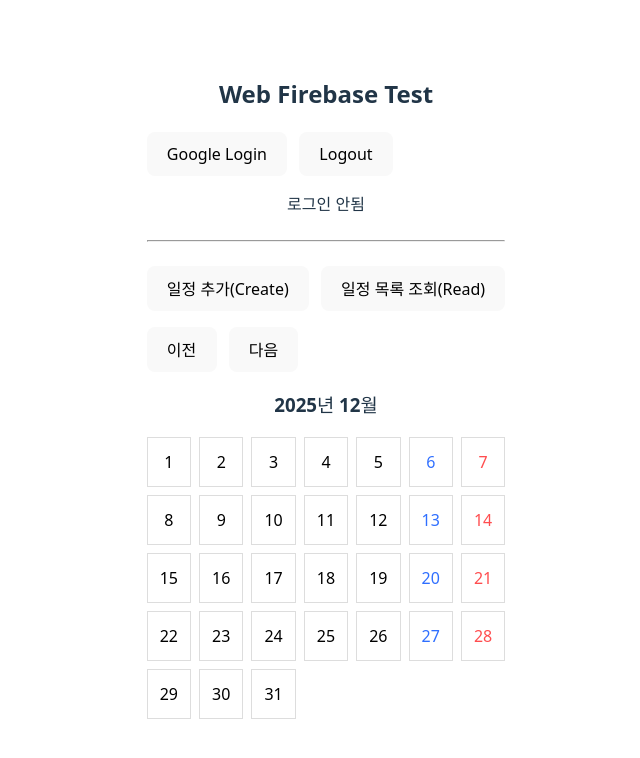
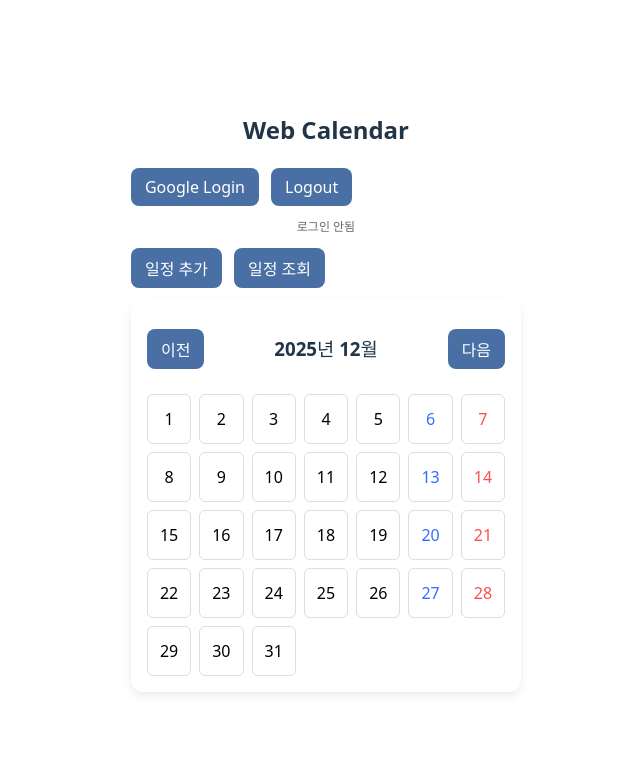
Before and after one commit to 202413059-cloud/calendar-term-project, a Vue app in the folder web/: page / in a window 1280 px wide. Shown: the top 758 px of the page, without its empty margins (314-954 px from the left). Built offline with nearby package versions, Linux system fonts and the light colour scheme.

Commit message:
Update App.vue

```diff
--- a/web/src/App.vue
+++ b/web/src/App.vue
@@ -1,5 +1,5 @@
 <script setup>
-import { ref, computed } from "vue";
+import { ref, computed, watch } from "vue";
 import { auth, db } from "./firebase";
 
 // Auth
@@ -19,6 +19,11 @@ import {
 } from "firebase/firestore";
 
 /* =========================
+   🎨 디자인 상수
+========================= */
+const POINT_COLOR = "#4a6fa5";
+
+/* =========================
    🔐 Auth 상태
 ========================= */
 const uid = ref("");
@@ -32,6 +37,7 @@ const login = async () => {
   const provider = new GoogleAuthProvider();
   const result = await signInWithPopup(auth, provider);
   uid.value = result.user.uid;
+  await fetchEvents(); // 🔥 로그인 후 자동 조회
 };
 
 const logout = async () => {
@@ -39,17 +45,15 @@ const logout = async () => {
   uid.value = "";
   events.value = [];
   filteredEvents.value = [];
+  selectedDate.value = null;
 };
 
 /* =========================
-   📌 STEP 3: Create
+   📌 Create
 ========================= */
 const addEvent = async () => {
   const user = auth.currentUser;
-  if (!user) {
-    alert("먼저 로그인하세요");
-    return;
-  }
+  if (!user) return;
 
   await addDoc(collection(db, "users", user.uid, "events"), {
     title: "테스트 일정",
@@ -59,11 +63,11 @@ const addEvent = async () => {
     createdAt: serverTimestamp(),
   });
 
-  alert("일정 추가 완료!");
+  await fetchEvents();
 };
 
 /* =========================
-   📌 STEP 4: Read
+   📌 Read
 ========================= */
 const fetchEvents = async () => {
   const user = auth.currentUser;
@@ -84,7 +88,7 @@ const fetchEvents = async () => {
 };
 
 /* =========================
-   📌 STEP 5: 날짜 필터링 (기존)
+   📌 날짜 필터링
 ========================= */
 const getEventsByDate = (date) => {
   filteredEvents.value = events.value.filter(
@@ -93,32 +97,26 @@ const getEventsByDate = (date) => {
 };
 
 /* =========================
-   📌 STEP 6: Update
+   📌 Update
 ========================= */
 const updateEvent = async (eventId) => {
   const user = auth.currentUser;
-  if (!user) {
-    alert("먼저 로그인하세요");
-    return;
-  }
+  if (!user) return;
 
   await updateDoc(
     doc(db, "users", user.uid, "events", eventId),
     { title: "수정된 일정" }
   );
 
-  alert("일정 수정 완료!");
+  await fetchEvents();
 };
 
 /* =========================
-   📌 STEP 7: Delete
+   📌 Delete
 ========================= */
 const deleteEvent = async (eventId) => {
   const user = auth.currentUser;
-  if (!user) {
-    alert("먼저 로그인하세요");
-    return;
-  }
+  if (!user) return;
 
   await deleteDoc(
     doc(db, "users", user.uid, "events", eventId)
@@ -131,7 +129,7 @@ const deleteEvent = async (eventId) => {
 };
 
 /* =========================
-   📅 STEP 1: 캘린더 UI
+   📅 캘린더 UI
 ========================= */
 const currentDate = ref(new Date());
 
@@ -141,29 +139,28 @@ const month = () => currentDate.value.getMonth(); // 0~11
 const getDaysInMonth = (year, month) => {
   const days = [];
   const lastDay = new Date(year, month + 1, 0).getDate();
-
   for (let i = 1; i <= lastDay; i++) {
     days.push(new Date(year, month, i));
   }
   return days;
 };
 
-const days = computed(() => {
-  return getDaysInMonth(year(), month());
-});
+const days = computed(() =>
+  getDaysInMonth(year(), month())
+);
 
 /* =========================
-   📅 STEP 2: 요일 색상
+   📅 요일 색상
 ========================= */
 const getDayClass = (date) => {
-  const day = date.getDay(); // 0:일, 6:토
+  const day = date.getDay();
   if (day === 0) return "sunday";
   if (day === 6) return "saturday";
   return "weekday";
 };
 
 /* =========================
-   📅 STEP 3: 월 이동
+   📅 월 이동
 ========================= */
 const prevMonth = () => {
   currentDate.value = new Date(year(), month() - 1, 1);
@@ -174,79 +171,139 @@ const nextMonth = () => {
 };
 
 /* =========================
-   📅 STEP 4: 날짜 클릭
+   📅 날짜 선택
 ========================= */
 const selectedDate = ref(null);
 
 const selectDate = (date) => {
   const ymd = date.toISOString().slice(0, 10);
   selectedDate.value = ymd;
-  getEventsByDate(ymd); // 🔥 캘린더 클릭 → 일정 필터링
+  getEventsByDate(ymd);
 };
+
+/* 🔄 달 바뀌면 선택 초기화 */
+watch(currentDate, () => {
+  selectedDate.value = null;
+  filteredEvents.value = events.value;
+});
 </script>
 
 <template>
-  <div style="padding:24px">
-    <h2>Web Firebase Test</h2>
+  <div class="page">
+    <h2>Web Calendar</h2>
 
     <!-- 로그인 -->
-    <div style="display:flex; gap:12px; margin-bottom:16px;">
+    <div class="row">
       <button @click="login">Google Login</button>
       <button @click="logout">Logout</button>
     </div>
 
-    <p v-if="uid">현재 로그인 UID: {{ uid }}</p>
-    <p v-else>로그인 안됨</p>
+    <p v-if="uid" class="uid">UID: {{ uid }}</p>
+    <p v-else class="uid">로그인 안됨</p>
 
-    <hr style="margin:24px 0;" />
-
-    <!-- CRUD 버튼 -->
-    <div style="display:flex; gap:12px; margin-bottom:16px;">
-      <button @click="addEvent">일정 추가(Create)</button>
-      <button @click="fetchEvents">일정 목록 조회(Read)</button>
+    <!-- CRUD -->
+    <div class="row">
+      <button @click="addEvent">일정 추가</button>
+      <button @click="fetchEvents">일정 조회</button>
     </div>
 
-    <!-- 📅 월 이동 -->
-    <div style="display:flex; gap:12px; margin-bottom:12px;">
+    <!-- 캘린더 카드 -->
+    <div class="card">
+      <div class="row space">
         <button @click="prevMonth">이전</button>
+        <h3>{{ year() }}년 {{ month() + 1 }}월</h3>
         <button @click="nextMonth">다음</button>
       </div>
 
-    <h3>{{ year() }}년 {{ month() + 1 }}월</h3>
-
-    <!-- 📅 캘린더 -->
       <div class="calendar">
         <div
           v-for="day in days"
           :key="day.toISOString()"
           class="day"
-        :class="getDayClass(day)"
+          :class="[
+            getDayClass(day),
+            selectedDate === day.toISOString().slice(0,10) ? 'active' : ''
+          ]"
           @click="selectDate(day)"
         >
           {{ day.getDate() }}
         </div>
       </div>
+    </div>
 
-    <!-- 📌 선택 날짜 일정 -->
-    <div v-if="selectedDate" class="selected">
+    <!-- 선택 날짜 일정 카드 -->
+    <div v-if="selectedDate" class="card">
       <h3>{{ selectedDate }} 일정</h3>
 
-      <ul>
+      <ul v-if="filteredEvents.length">
         <li v-for="event in filteredEvents" :key="event.id">
           {{ event.title }}
           ({{ event.startTime }} ~ {{ event.endTime }})
+          <button @click="updateEvent(event.id)">수정</button>
+          <button class="danger" @click="deleteEvent(event.id)">삭제</button>
         </li>
       </ul>
+
+      <p v-else class="empty">일정이 없습니다</p>
     </div>
   </div>
 </template>
 
 <style>
+.page {
+  padding: 24px;
+  background: #fff;
+}
+
+:root {
+  --point: #4a6fa5;
+}
+
+.row {
+  display: flex;
+  gap: 12px;
+  margin-bottom: 12px;
+  align-items: center;
+}
+
+.row.space {
+  justify-content: space-between;
+}
+
+button {
+  background: var(--point);
+  color: #fff;
+  border: none;
+  border-radius: 8px;
+  padding: 8px 14px;
+  cursor: pointer;
+}
+
+button.danger {
+  background: #ff4d4f;
+}
+
+button:hover {
+  opacity: 0.9;
+}
+
+.uid {
+  font-size: 12px;
+  color: #666;
+}
+
+.card {
+  background: #fff;
+  box-shadow: 0 4px 10px rgba(0,0,0,0.08);
+  border-radius: 12px;
+  padding: 16px;
+  margin-bottom: 16px;
+}
+
 .calendar {
   display: grid;
   grid-template-columns: repeat(7, 1fr);
   gap: 8px;
-  margin-bottom: 24px;
 }
 
 .day {
@@ -254,23 +311,23 @@ const selectDate = (date) => {
   border: 1px solid #ddd;
   text-align: center;
   cursor: pointer;
+  border-radius: 6px;
 }
 
 .day:hover {
   background: #f2f4f7;
 }
 
-.weekday {
-  color: #000;
-}
-.saturday {
-  color: #2f6fff;
-}
-.sunday {
-  color: #ff4d4f;
+.day.active {
+  background: var(--point);
+  color: #fff;
 }
 
-.selected {
-  margin-top: 24px;
+.weekday { color: #000; }
+.saturday { color: #2f6fff; }
+.sunday { color: #ff4d4f; }
+
+.empty {
+  color: #888;
 }
 </style>
```
Lines whose indentation alone changed are shown as unchanged.
